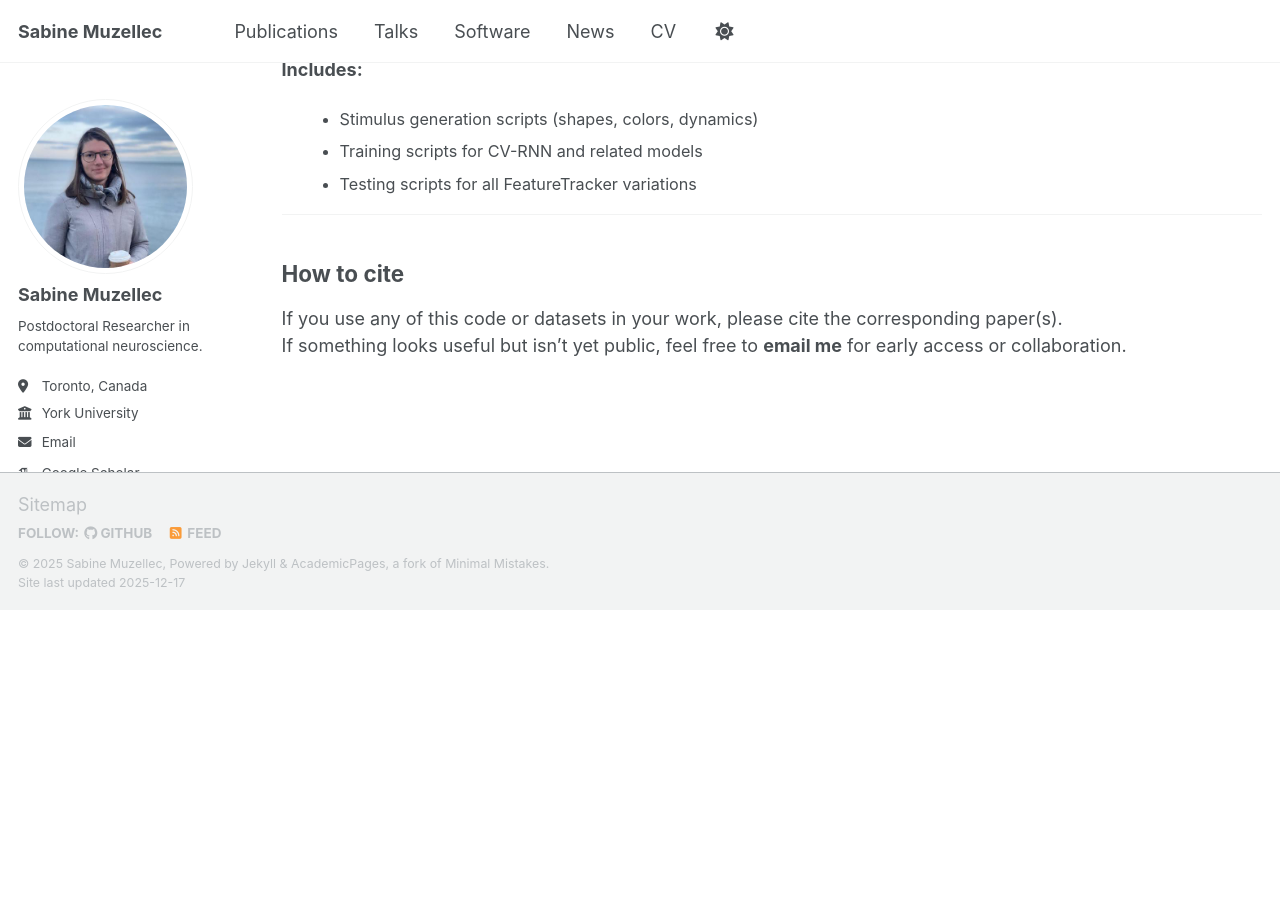
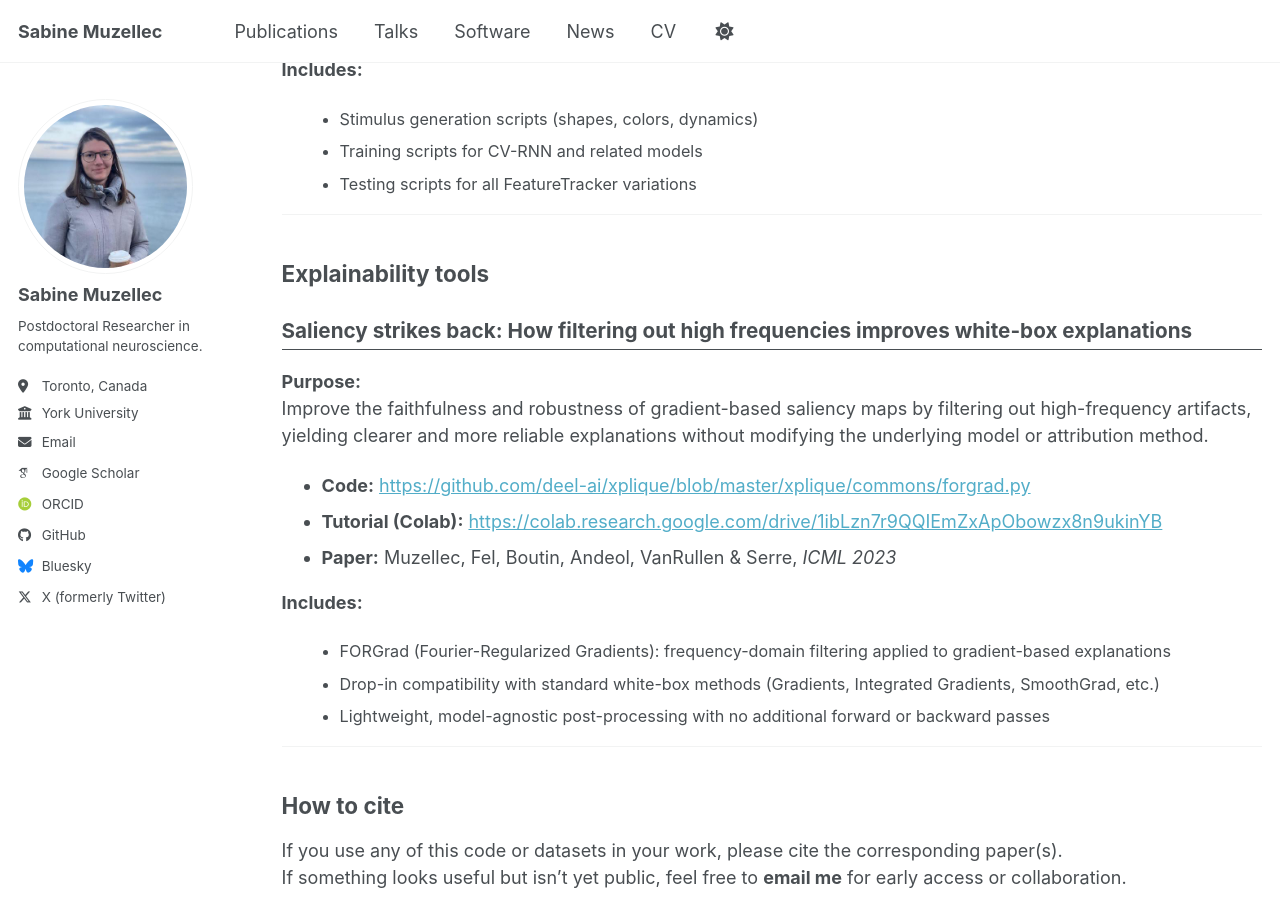
Before and after one commit to S4b1n3/S4b1n3.github.io, a Jekyll site: the page built from _pages/software.md, in a window 1280 px wide and 900 px high, scrolled down 3249 px. Built offline with Jekyll 4.4.1, drawn with Linux system fonts in a browser that asks for light colours; some web fonts are replaced; a script bundle is joined from its source files by our own code; library files that are not in the unit come from our copies; before the commit the page ends 3859 px from its top, so only the background shows below that.

Commit message:
all githubs + forgrad

```diff
--- a/_pages/software.md
+++ b/_pages/software.md
@@ -177,6 +177,34 @@ It combines attribution methods, explanation-driven perturbations, and behaviora
 
 ---
 
+## Explainability tools
+
+<h3 style="margin-top:1.8rem; margin-bottom:0.4rem;
+           font-size:1.15rem;
+           font-weight:700;
+           border-bottom:1px solid currentColor;
+           padding-bottom:0.25rem;">
+  Saliency strikes back: How filtering out high frequencies improves white-box explanations
+</h3>
+
+**Purpose:**
+Improve the faithfulness and robustness of gradient-based saliency maps by filtering out high-frequency artifacts, yielding clearer and more reliable explanations without modifying the underlying model or attribution method.
+
+- **Code:** <https://github.com/deel-ai/xplique/blob/master/xplique/commons/forgrad.py>
+- **Tutorial (Colab):** <https://colab.research.google.com/drive/1ibLzn7r9QQIEmZxApObowzx8n9ukinYB>
+- **Paper:** Muzellec, Fel, Boutin, Andeol, VanRullen & Serre, *ICML 2023*
+
+**Includes:**
+<div style="font-size:0.90rem; margin-left:1rem;">
+<ul>
+  <li>FORGrad (Fourier-Regularized Gradients): frequency-domain filtering applied to gradient-based explanations</li>
+  <li>Drop-in compatibility with standard white-box methods (Gradients, Integrated Gradients, SmoothGrad, etc.)</li>
+  <li>Lightweight, model-agnostic post-processing with no additional forward or backward passes</li>
+</ul>
+</div>
+
+---
+
 ## How to cite
 
 If you use any of this code or datasets in your work, please cite the corresponding paper(s).
```
Also changed, not shown: _publications/komplexnet.md (+1 -0 lines), _publications/maps.md (+2 -0 lines), _publications/saliency.md (+1 -0 lines), _publications/tracking.md (+1 -0 lines).
